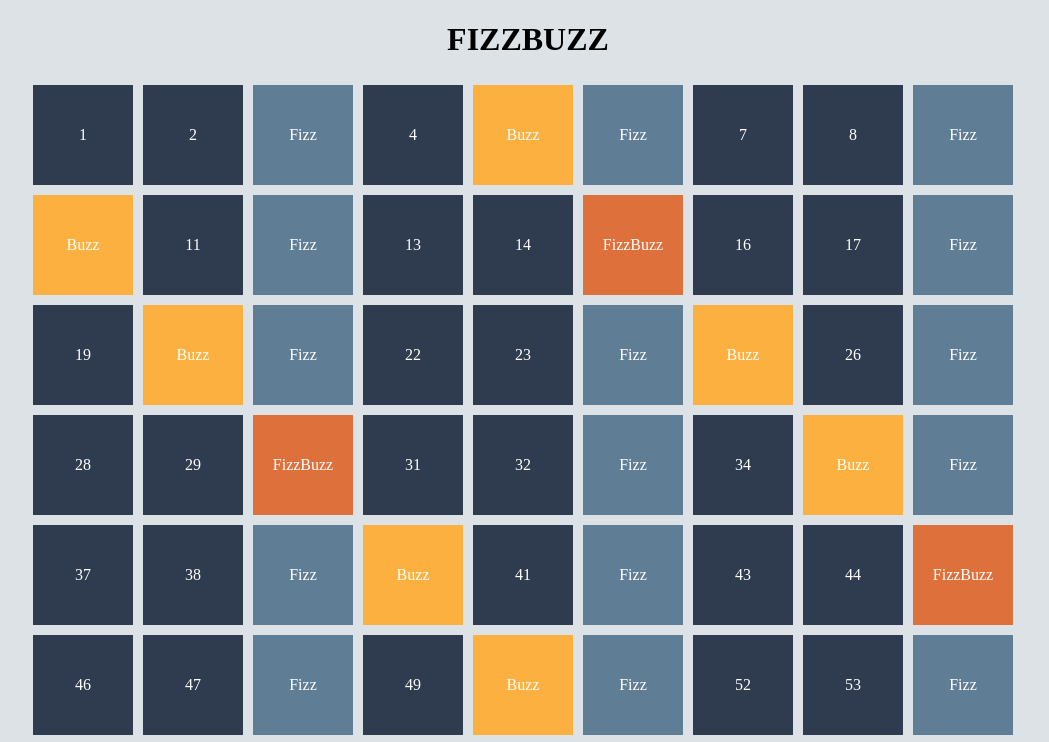
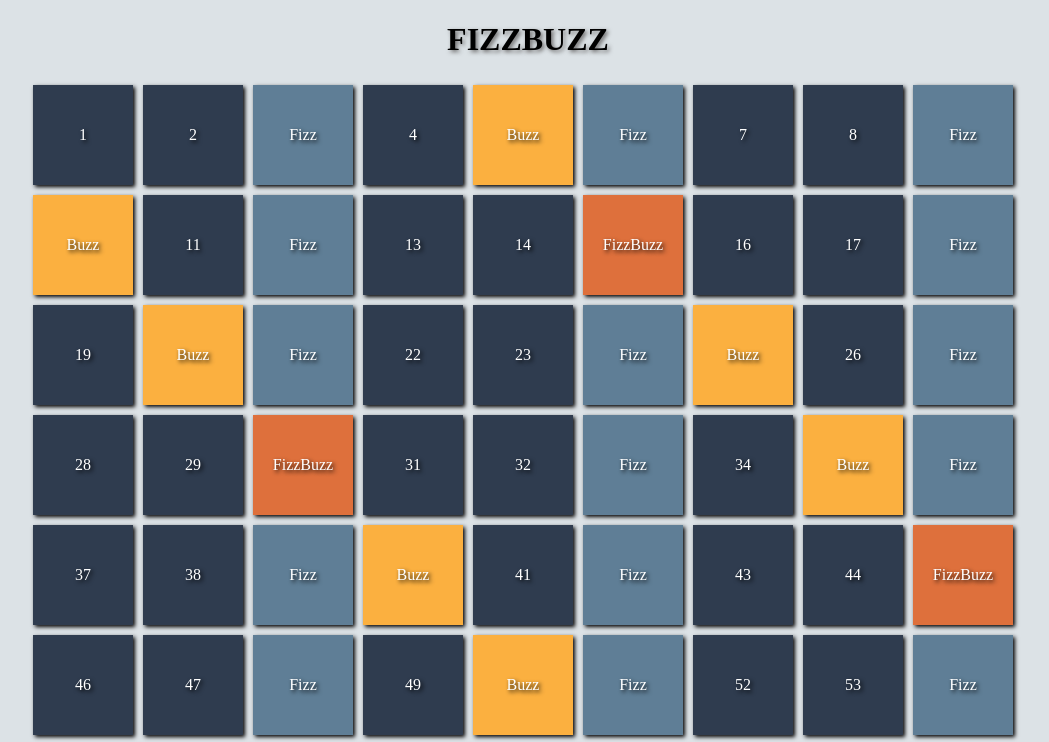
Before and after one commit to ElenaRuscitto/js-fizzbuzz, a plain HTML site: page index.html in a window 1280 px wide. Shown: the top 742 px of the page, without its empty margins (112-1161 px from the left). Drawn offline with Linux system fonts and the light colour scheme.

Commit message:
[add] shadow

```diff
--- a/css/style.css
+++ b/css/style.css
@@ -7,6 +7,7 @@
 
 h1 {
   text-align: center;
+  text-shadow: 2px 2px 4px #6d6c6c;
 }
 
 body {
@@ -23,6 +24,8 @@ body {
   background-color: #2f3c4f;
   margin: 5px;
   color: white;
+  box-shadow: 2px 2px 4px #000000;
+  text-shadow: 2px 2px 4px #000000;
 }
 
 .box-3 {
```
